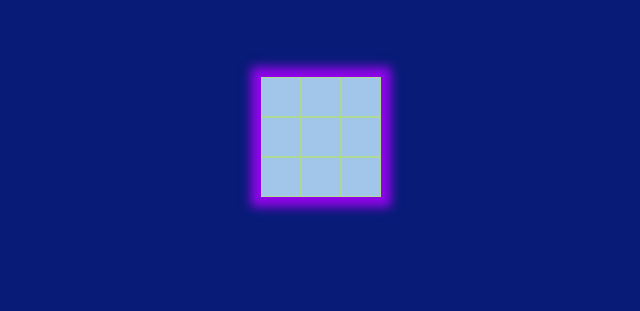
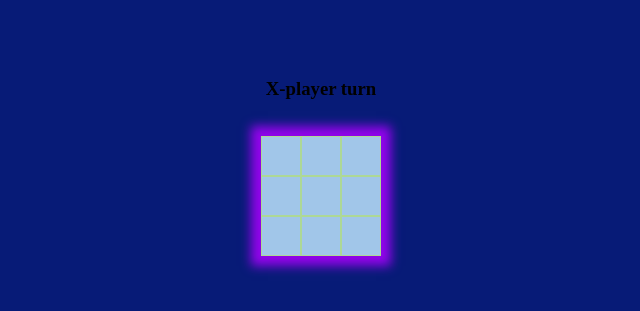
Before and after one commit to Folk555/reactjs_demo, a React (Create React App) app: page / in a window 1280 px wide. Shown: the part 263-574 px from the top of the page, without its empty margins (319-959 px from the left). Built offline with nearby package versions, Linux system fonts and the light colour scheme.

Commit message:
Добавлено текстовое сопровождение хода и победителя

```diff
--- a/src/Board.tsx
+++ b/src/Board.tsx
@@ -6,6 +6,7 @@ export default function Board() {
 
     const [xIsNext, setXIsNext] = useState(true);
     const [squares, setSquare] = useState(Array<string|null>(9).fill(null))
+
     function handleClick(i: number) {
         if (squares[i] || calculateWinner(squares)) return
         const nextSquares = squares.slice()
@@ -14,7 +15,16 @@ export default function Board() {
         setXIsNext(!xIsNext)
     }
 
+    const winner: string | null = calculateWinner(squares)
+    let status: string
+    if (winner)
+        status = "Winner: " + winner +"-player"
+    else
+        status = (xIsNext ? "X" : "O") +"-player turn"
+
   return (
+    <>
+    <Status statusValue = {status}/>
     <div className="board">
         <div>
             <Button value={squares[0]} onSquareClick={() => handleClick(0)}/>
@@ -32,6 +42,7 @@ export default function Board() {
             <Button value={squares[8]} onSquareClick={() => handleClick(8)}/>
         </div>
     </div>
+    </>
   );
 }
 
@@ -71,3 +82,10 @@ function calculateWinner(squares: (string | null)[]) : string | null {
 
     return null
 }
+
+const Status = ({statusValue}:{statusValue: string}) => {
+    return(
+    <div className="status">
+    <h3>{statusValue}</h3>
+    </div>)
+}
--- a/src/css/Styles.css
+++ b/src/css/Styles.css
@@ -47,3 +47,16 @@
     top: 50%;
     transform: translateY(-50%);
 }
+
+.status {
+    background: rgba(129, 235, 217, 0);
+    font-size: 16px;
+    font-weight: bold;
+    margin: 6;
+    display: table;
+    margin: auto;
+    /*для вертикального выравнивания*/
+    position: relative;
+    top: 44%;
+    transform: translateY(-50%);
+}
```
